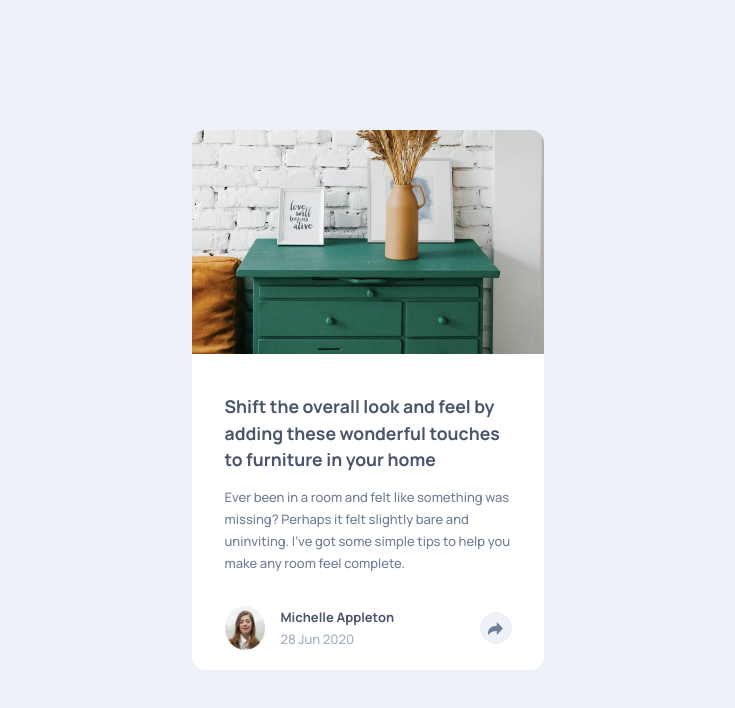
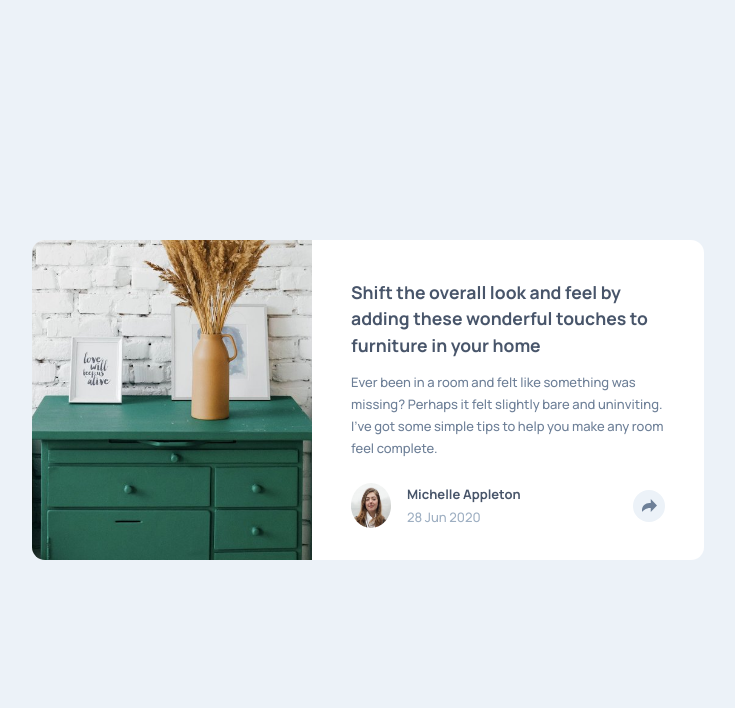
Before and after one commit to z-mn/frontend-mentor-article-preview-component, a plain HTML site: page index.html in a window 1280 px wide. Shown: the whole page, without its empty margins (272-1007 px from the left). Drawn offline with Linux system fonts and the light colour scheme.

Commit message:
completed inactive desktop design

```diff
--- a/style.css
+++ b/style.css
@@ -169,3 +169,23 @@ p {
 .profile__element--hidden {
     display: none;
 }
+
+/* Desktop styling */
+
+@media (min-width: 50em) {
+    .card {
+        flex-direction: row;
+        max-width: 42rem;
+    }
+    .card__furniture-image {
+        border-radius: var(--font-size-paragraph) 0 0 var(--font-size-paragraph);
+        max-width: 17.5rem;
+        max-height: 20rem;
+    }
+    .card__text-container {
+        padding: 3em 3em 2.5em 3em;
+    }
+    .card__about-section {
+        margin-block-start: 1.5rem;
+    }
+}
```
